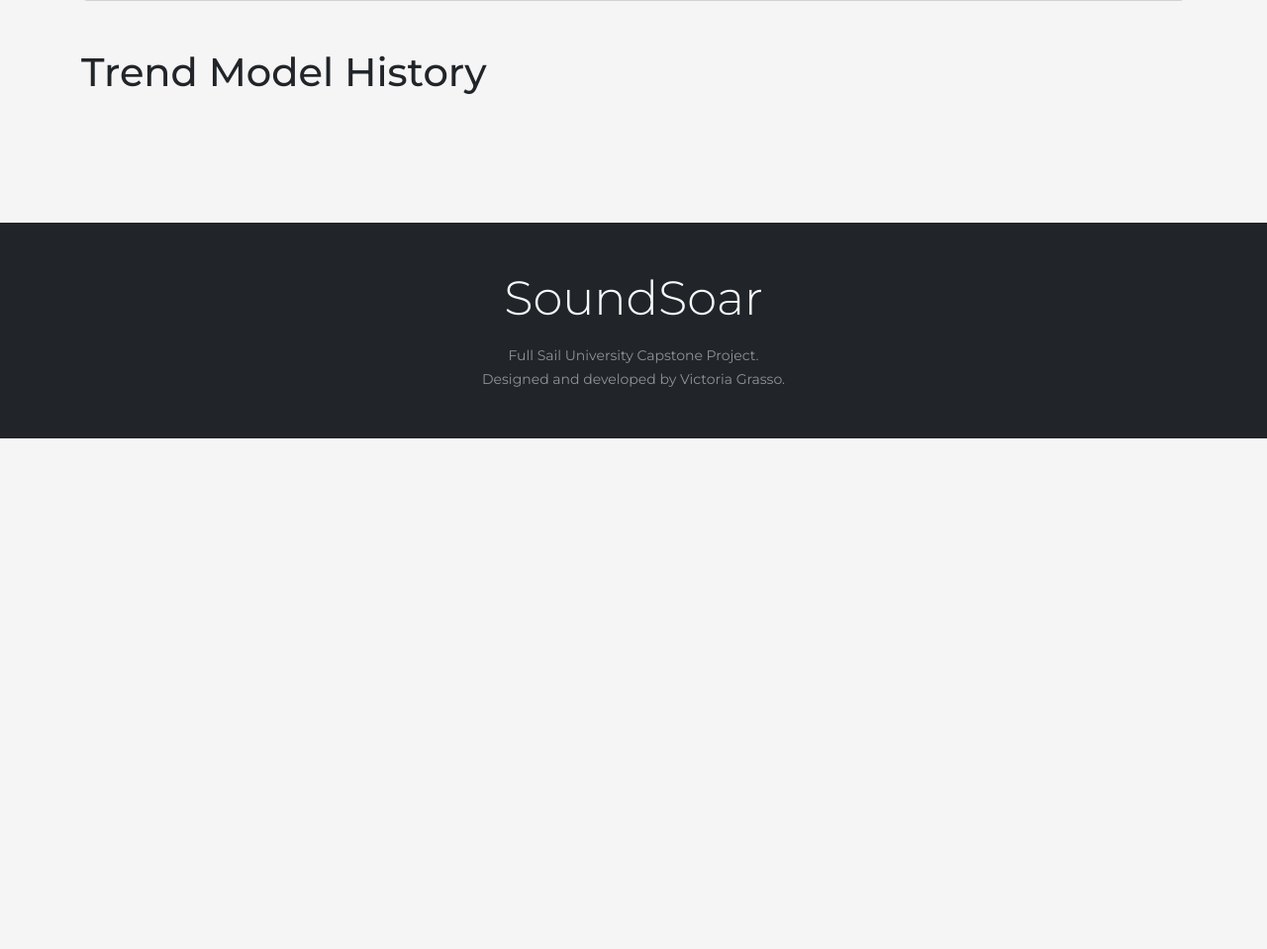
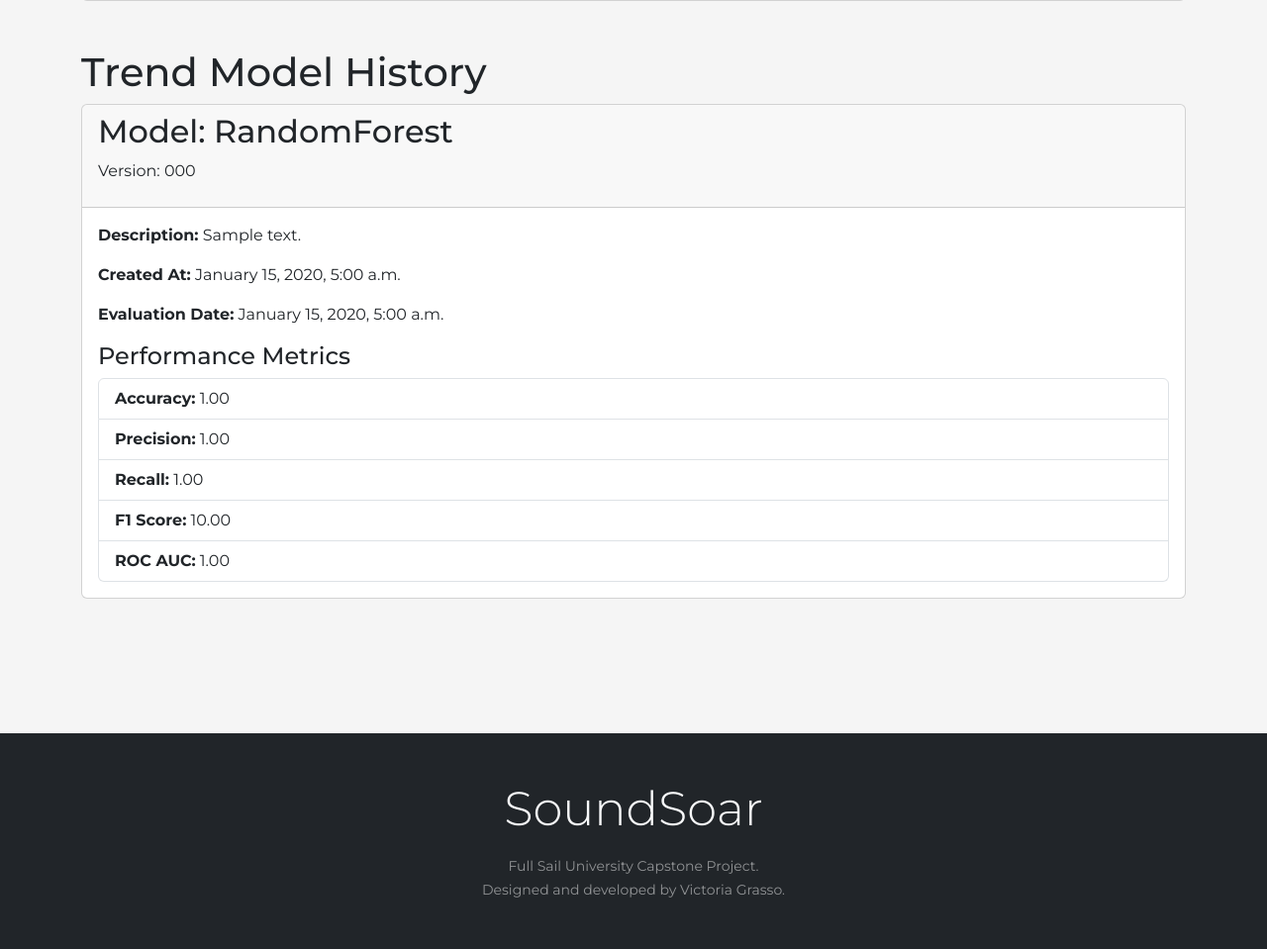
Before and after one commit to victoria-fullsail/SoundSoar, a Django app: template trending/templates/trending/trend-model.html in a window 1280 px wide. Shown: the part 703-1662 px from the top of the page at 99% size. Run offline with Django 5.2, Linux system fonts and the light colour scheme; the template is opened without the code that fills it: values that come from a table or form of the project are taken from there, others are empty; tables that the repository leaves empty hold one stand-in row (values such as "Sample post"); some libraries are stand-ins or nearby versions.

Commit message:
Milestone 5 Finished part 2

```diff
--- a/trending/templates/trending/trend-model.html
+++ b/trending/templates/trending/trend-model.html
@@ -3,6 +3,7 @@
 
 {% block content %}
     <div class="container mt-5">
+        <!-- Active Model Section -->
         <h1>Active Trend Model Information</h1>
 
         {% if active_model %}
@@ -33,9 +34,39 @@
         {% endif %}
     </div>
 
+    <!-- Inactive Models Section -->
     <div class="container mt-5">
         <h1>Trend Model History</h1>
 
+        {% if inactive_models %}
+            <div class="list-group">
+                {% for model in inactive_models %}
+                    <div class="card mb-3">
+                        <div class="card-header">
+                            <h2>Model: {{ model.model_type }}</h2>
+                            <p>Version: {{ model.version_number }}</p>
+                        </div>
+                        <div class="card-body">
+                            <p><strong>Description:</strong> {{ model.description }}</p>
+                            <p><strong>Created At:</strong> {{ model.created_at|date:"F j, Y, g:i a" }}</p>
+                            <p><strong>Evaluation Date:</strong> {{ model.evaluation_date|date:"F j, Y, g:i a" }}</p>
+                            <h4>Performance Metrics</h4>
+                            <ul class="list-group">
+                                <li class="list-group-item"><strong>Accuracy:</strong> {{ model.accuracy|floatformat:2 }}</li>
+                                <li class="list-group-item"><strong>Precision:</strong> {{ model.precision|floatformat:2 }}</li>
+                                <li class="list-group-item"><strong>Recall:</strong> {{ model.recall|floatformat:2 }}</li>
+                                <li class="list-group-item"><strong>F1 Score:</strong> {{ model.f1_score|floatformat:2 }}</li>
+                                {% if model.roc_auc %}
+                                    <li class="list-group-item"><strong>ROC AUC:</strong> {{ model.roc_auc|floatformat:2 }}</li>
+                                {% endif %}
+                            </ul>
+                        </div>
+                    </div>
+                {% endfor %}
+            </div>
+        {% else %}
+            <p>No inactive models found.</p>
+        {% endif %}
     </div>
 
 {% endblock content %}
--- a/trending/update_trend_model.py
+++ b/trending/update_trend_model.py
@@ -1,6 +1,3 @@
-import os
-import sys
-import django
 from trend_model import train_and_evaluate_models, save_model
 from trending.models import TrendModel
 
--- a/trending/views.py
+++ b/trending/views.py
@@ -88,9 +88,10 @@
 
 def trend_model_info(request):
     active_model = TrendModel.objects.filter(is_active=True).first()
-
+    inactive_models = TrendModel.objects.filter(is_active=False).order_by('-created_at')
     context = {
-        'active_model': active_model
+        'active_model': active_model,
+        'inactive_models': inactive_models,
     }
     return render(request, 'trending/trend-model.html', context)
 
```
Also changed, not shown: trending/use_trend_model.py (line endings or trailing spaces).
